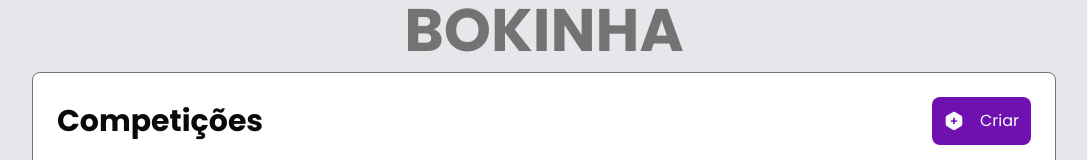
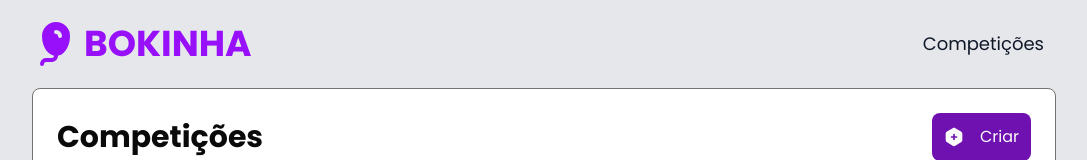
Before and after one commit to guilhermecoding/bokinha, a Next.js app: page /admin in a window 1280 px wide. Shown: the top 160 px of the page, without its empty margins (96-1183 px from the left). Built offline with nearby package versions, Linux system fonts and the light colour scheme; no server answers; the database is empty.

Commit message:
:sparkles: feat: Adição do Header.

```diff
--- a/src/app/(private)/admin/competicoes/[id]/page.tsx
+++ b/src/app/(private)/admin/competicoes/[slug]/page.tsx
@@ -1,8 +1,15 @@
+import Page from '@/components/Page';
+
 export default async function ContestPage({
   params,
 }: {
   params: Promise<{ slug: string }>
 }) {
     const { slug } = await params;
-  return <div>My Post: {slug}</div>;
+
+    return (
+      <Page>
+        <h1>Competição: {slug}</h1>
+      </Page>
+    );
 }
--- a/src/app/(private)/admin/page.tsx
+++ b/src/app/(private)/admin/page.tsx
@@ -7,14 +7,9 @@ import BoxContest from './_components/BoxContest';
 export default function AdminPage() {
     return (
         <Page className='gap-3'>
-            <Section className='flex justify-center'>
-                <h1 className='text-6xl font-bold text-muted-foreground'>BOKINHA</h1>
-            </Section>
-
             <Section>
                 <BoxContest />
             </Section>
-
         </Page>
     );
 }
--- a/src/app/layout.tsx
+++ b/src/app/layout.tsx
@@ -2,13 +2,14 @@ import type { Metadata } from 'next';
 import { Poppins } from 'next/font/google';
 import './globals.css';
 import Providers from '@/providers';
+import Header from '@/components/Header';
 
 const poppins = Poppins({
   subsets: ['latin'], weight: ['400', '700']
 });
 
 export const metadata: Metadata = {
-  title: 'Create Next App',
+  title: 'BOKINHA - Brazil Online Contest Administrator Kids',
   description: 'Generated by create next app',
 };
 
@@ -21,6 +22,7 @@ export default function RootLayout({
       <html lang="pt-BR" className={`${poppins.className} antialiased`}>
         <body className='bg-gray-200'>
            <Providers>
+            <Header />
             {children}
            </Providers>
         </body>
--- /dev/null
+++ b/src/app/utils/menus.ts
@@ -0,0 +1,8 @@
+const menus = [
+    {
+        label: 'Competições',
+        href: '/admin',
+    }
+];
+
+export default menus;
--- /dev/null
+++ b/src/components/Header.tsx
@@ -0,0 +1,16 @@
+import Logo from './Logo';
+import Nav from './Navs/Nav';
+
+export default function Header() {
+    return (
+        <header className='w-full py-5 flex justify-center'>
+            <div className='w-11/12 sm:w-4/5 flex items-center justify-start'>
+                <Logo />
+
+                <div className='w-full flex justify-end'>
+                    <Nav />
+                </div>
+            </div>
+        </header>
+    );
+}
--- /dev/null
+++ b/src/components/Logo.tsx
@@ -0,0 +1,10 @@
+import { IconBalloonFilled } from '@tabler/icons-react';
+
+export default function Logo() {
+    return (
+        <div className='flex flex-row items-center gap-1'>
+            <IconBalloonFilled size={48} className='text-purple-600' />
+            <h1 className='text-4xl font-bold text-purple-600'>BOKINHA</h1>
+        </div>
+    );
+}
--- /dev/null
+++ b/src/components/Navs/Nav.tsx
@@ -0,0 +1,18 @@
+import NavDesktop from './components/NavDesktop';
+import NavMobile from './components/NavMobile';
+
+export default function Nav() {
+  return (
+    <nav aria-label="Main navigation" className="flex items-center">
+        {/* Nav para computador */}
+        <div className='hidden md:block'>
+            <NavDesktop />
+        </div>
+
+        {/* Nav para celulares e tablets */}
+        <div className='block md:hidden'>
+            <NavMobile />
+        </div>
+    </nav>
+  );
+}
--- /dev/null
+++ b/src/components/Navs/components/NavDesktop.tsx
@@ -0,0 +1,30 @@
+'use client';
+
+import Link from 'next/link';
+import { usePathname } from 'next/navigation';
+import menus from '@/app/utils/menus';
+
+export default function NavDesktop() {
+  const pathname = usePathname() ?? '/';
+
+  return (
+    <ul className="flex gap-4">
+      {menus.map((item) => {
+        const isActive = pathname === item.href || pathname.startsWith(item.href + '/');
+        return (
+          <li key={item.href}>
+            <Link
+              href={item.href}
+              className={`px-3 py-2 rounded-md text-lg font-medium ${
+                isActive ? 'text-gray-900 hover:font-bold' : 'text-gray-600 hover:bg-gray-50 hover:text-gray-900'
+              }`}
+              aria-current={isActive ? 'page' : undefined}
+            >
+              {item.label}
+            </Link>
+          </li>
+        );
+      })}
+    </ul>
+  );
+}
--- /dev/null
+++ b/src/components/Navs/components/NavMobile.tsx
@@ -0,0 +1,5 @@
+export default function NavMobile() {
+  return (
+    <div>NavMobile</div>
+  );
+}
```
